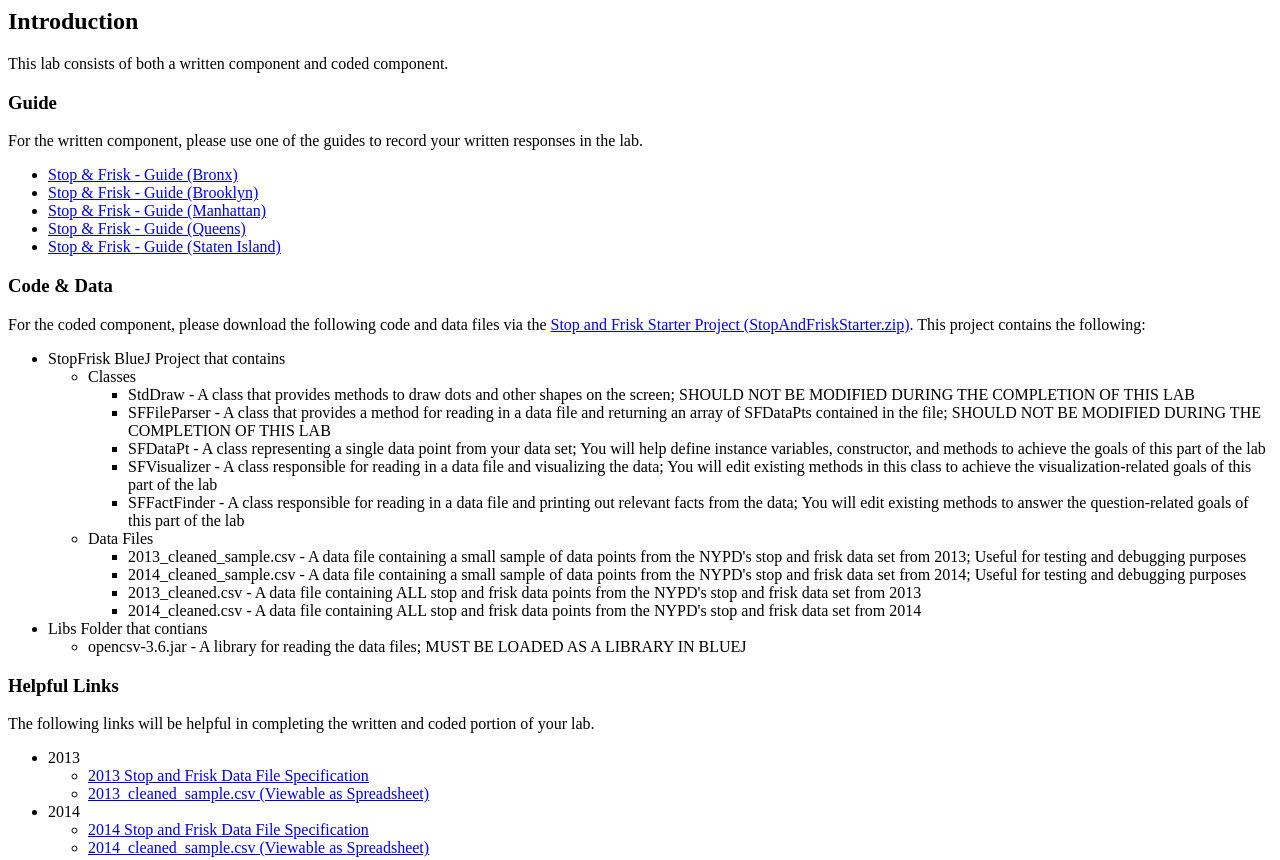
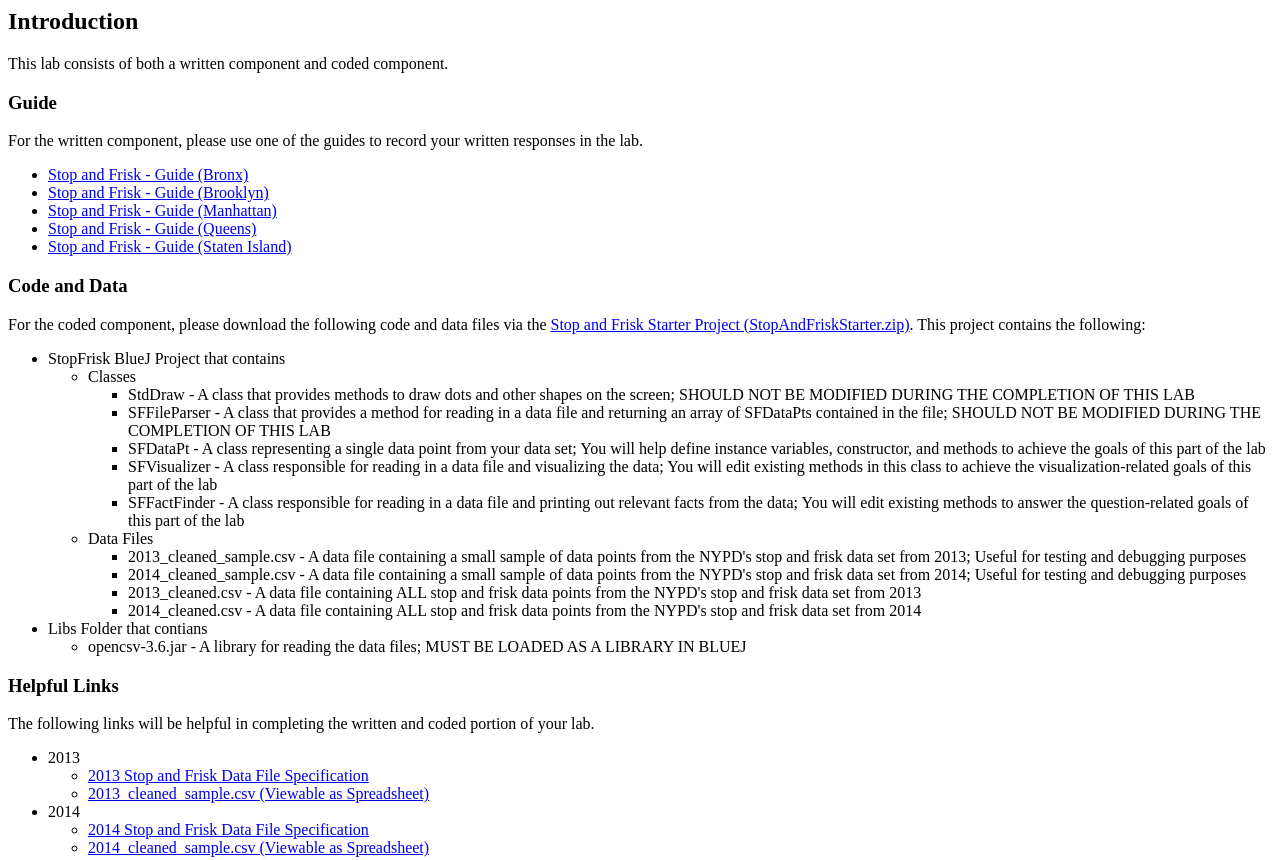
Before and after one commit to seanstern/sfAssignPage, a plain HTML site: page index.html in a window 1280 px wide. Shown: the top 860 px of the page. Drawn offline with Linux system fonts and the light colour scheme.

Commit message:
Replace & with and

```diff
--- a/index.html
+++ b/index.html
@@ -1,6 +1,6 @@
 <html>
 <head>
-<title>AFSE’s Stop & Frisk Lab</title>
+<title>AFSE’s Stop and Frisk Lab</title>
 </head>
 <body>
 <h2>Introduction</h2>
@@ -8,13 +8,13 @@ This lab consists of both a written component and coded component.
 <h3>Guide</h3>
 For the written component, please use one of the guides to record your written responses in the lab.
 <ul>
-<li><a target="_blank" href="https://docs.google.com/document/d/1KiOZbCxGtSzsiiu4Wc5DBBxS4GUPpIeipGN15B2li2k">Stop & Frisk - Guide (Bronx)</a></li>
-<li><a target="_blank" href="https://docs.google.com/document/d/1CFu8MqhPxYT4-Wodru1YQsDynyRiDzY0pKLI3WGG_rc">Stop & Frisk - Guide (Brooklyn)</a></li>
-<li><a target="_blank" href="https://docs.google.com/document/d/1_dXBAiZWLKTBKXS3IPFVSWZhecf8sE0nyMscQjLF9-0">Stop & Frisk - Guide (Manhattan)</a></li>
-<li><a target="_blank" href="https://docs.google.com/document/d/1dI-3wl4rHeXSStLpq8BylSzCmHxEWZ7cYrXFEwjaP6I">Stop & Frisk - Guide (Queens)</a></li>
-<li><a target="_blank" href="https://docs.google.com/document/d/1vU6o3w7K5O0L_LNwoMBNenovY_r5m5fmqnDtcDu44qY">Stop & Frisk - Guide (Staten Island)</a></li>
+<li><a target="_blank" href="https://docs.google.com/document/d/1KiOZbCxGtSzsiiu4Wc5DBBxS4GUPpIeipGN15B2li2k">Stop and Frisk - Guide (Bronx)</a></li>
+<li><a target="_blank" href="https://docs.google.com/document/d/1CFu8MqhPxYT4-Wodru1YQsDynyRiDzY0pKLI3WGG_rc">Stop and Frisk - Guide (Brooklyn)</a></li>
+<li><a target="_blank" href="https://docs.google.com/document/d/1_dXBAiZWLKTBKXS3IPFVSWZhecf8sE0nyMscQjLF9-0">Stop and Frisk - Guide (Manhattan)</a></li>
+<li><a target="_blank" href="https://docs.google.com/document/d/1dI-3wl4rHeXSStLpq8BylSzCmHxEWZ7cYrXFEwjaP6I">Stop and Frisk - Guide (Queens)</a></li>
+<li><a target="_blank" href="https://docs.google.com/document/d/1vU6o3w7K5O0L_LNwoMBNenovY_r5m5fmqnDtcDu44qY">Stop and Frisk - Guide (Staten Island)</a></li>
 </ul>
-<h3>Code & Data</h3>
+<h3>Code and Data</h3>
 For the coded component, please download the following code and data files via the <a  target="_blank" href="https://drive.google.com/open?id=0BxrIIwTqQY_JSnhiLV8yTWRsblk">Stop and Frisk Starter Project (StopAndFriskStarter.zip)</a>. This project contains the following:
 <ul>
 <li>StopFrisk BlueJ Project that contains</li>
```
